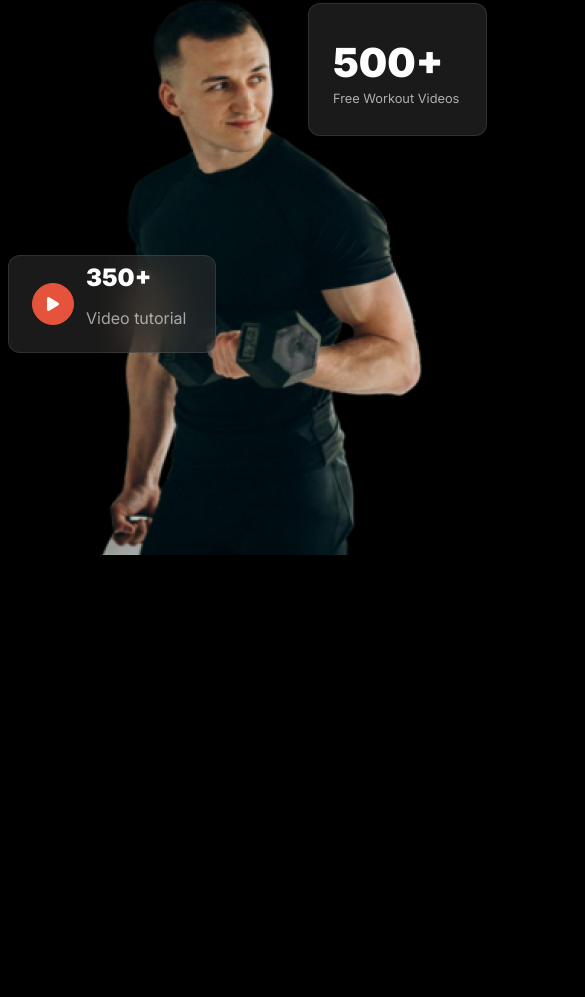
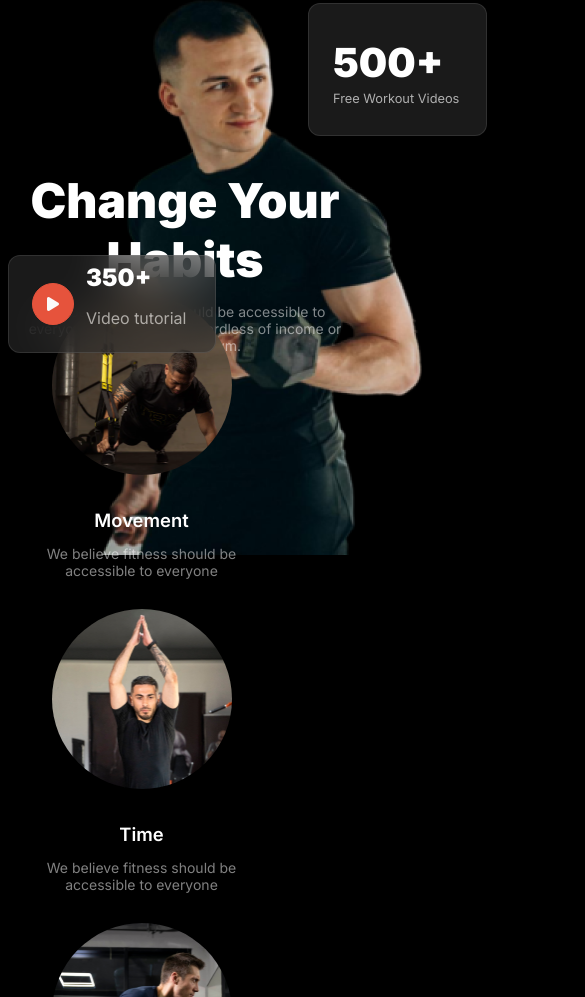
Before and after one commit to shahed0003/B10A2-versatile-ui, a plain HTML site: page index.html in a window 390 px wide. Shown: the part 1003-2000 px from the top of the page, 585 px wide, since content can reach past the window. Before the commit the page ends 1562 px from the top, so only its background shows below. Drawn offline with Linux system fonts and the light colour scheme.

Commit message:
this is my first comment for second try and complete footer & made it responsive for mobile & tablet

```diff
--- a/index.html
+++ b/index.html
@@ -60,6 +60,37 @@
         </div>
     </header>
     <main>
+        <section class="habit-section">
+            <div class="habit-section-head">
+                <div class="habit-body">
+                    <h3 class="habit-body-title">Change Your Habits</h3>
+                    <p class="habit-body-description">We believe fitness should be accessible to everyone, everywhere,
+                        regardless of income or access to a gym.</p>
+                </div>
+                <div class="habit-container">
+                    <div class="habit-image-container">
+                        <img src="assets/images/image 3.png" alt="">
+                        <h1 class="habit-image-title">Movement</h1>
+                        <p class="habit-image-description">We believe fitness should be accessible to everyone</p>
+                    </div>
+                    <div class="habit-image-container">
+                        <img src="assets/images/image 2.png" alt="">
+                        <h1 class="habit-image-title">Time</h1>
+                        <p class="habit-image-description">We believe fitness should be accessible to everyone</p>
+                    </div>
+                    <div class="habit-image-container">
+                        <img src="assets/images/image 4.png" alt="">
+                        <h1 class="habit-image-title">Practice</h1>
+                        <p class="habit-image-description">We believe fitness should be accessible to everyone</p>
+                    </div>
+                    <div class="habit-image-container">
+                        <img src="assets/images/image 5.png" alt="">
+                        <h1 class="habit-image-title">Weight Loss</h1>
+                        <p class="habit-image-description">We believe fitness should be accessible to everyone</p>
+                    </div>
+                </div>
+            </div>
+        </section>
     </main>
     <footer>
 
--- a/styles/style.CSS
+++ b/styles/style.CSS
@@ -38,17 +38,17 @@ body {
 
 /* header styles */
 header {
-    width: 98vw;
-    height: 97vh;
-    background: linear-gradient(180deg, rgba(17, 17, 17, 0.8) 0%, rgba(119, 119, 119, 0.25) 100%);
-
+    max-width: 1440px;
+    height: 100%;
+    background: rgba(128, 128, 128, 0.16) ;
+    margin: 0 auto;
 }
 
 #full-head {
     max-width: 1110px;
     margin: 50px auto;
     justify-self: center;
-    height: 97vh;
+    height: 768px;
 }
 
 /* nav styles */
@@ -224,10 +224,76 @@ header {
 }
 
 
+
+/* habit section */
+
+.habit-section {
+    width: 1440px;
+    margin: 100px auto;
+}
+
+.habit-section-head {
+    color: white;
+    width: 1044px;
+    margin: 0 auto;
+}
+.habit-body{
+    text-align: center;
+}
+.habit-body-title{
+    font-size: 3rem;
+    font-weight: 900;
+    color: var(--font-color-white);
+    margin: 0;
+}
+.habit-body-description{
+    font-size: 0.875rem;
+    font-weight: 400;
+    color: rgba(255, 255, 255, 0.5);
+    margin-bottom: 58px;
+}
+
+.habit-container {
+    display: grid;
+    grid-template-columns: repeat(4, 1fr);
+    gap: 40px;
+}
+.habit-image-container{
+    max-width: 231px;
+    max-height: 274px;
+    text-align: center;
+}
+
+.habit-image-container img{
+    width: 180px;
+    height: 180px;
+    border-radius: 50%;
+    margin: 30px 25.5px;
+    margin-top: 0;
+}
+
+.habit-image-title{
+    font-size: 1.15rem;
+    font-weight: 600;
+    margin: 0px;
+}
+
+.habit-image-description{
+    font-size: 0.875rem;
+    font-weight: 400;
+    color: rgba(255, 255, 255, 0.5);
+}
+
+
+
+
 @media screen and (max-width: 575px) {
     header {
-    background: none;
+        height: 1024px;
+        width: 393px;
+        background: none;
     }
+
     .nav-bar {
         margin-left: 50px;
     }
@@ -266,10 +332,12 @@ header {
         gap: 50px;
         margin-left: 50px;
     }
-    .banner div button{
+
+    .banner div button {
         padding: 16px 40px;
         width: 100%;
     }
+
     #btn-club {
         display: none;
     }
@@ -293,5 +361,27 @@ header {
         margin-left: 300px;
     }
 
+/* habit section */
+
+.habit-section{
+    width: 338px;
+    height: 1398px;
+}
+
+.habit-body{
+    width: 318px;
+    height: 124px;
+}
+
+.habit-container {
+    display: grid;
+    grid-template-columns: repeat(1, 1fr);
+    gap: 40px;
+}
+
+
+
+
+
 
 }
--- /dev/null
+++ b/styles/style2.CSS
@@ -0,0 +1,201 @@
+@import url('https://fonts.googleapis.com/css2?family=Inter:ital,opsz,wght@0,14..32,100..900;1,14..32,100..900&display=swap');
+
+@font-face {
+    font-family: 'Miama';
+    src: url(../assets/miama-font/Miama.ttf) format('truetype');
+}
+
+.inter-font {
+    font-family: "Inter", sans-serif;
+    font-optical-sizing: auto;
+    font-weight: 400;
+    font-style: normal;
+}
+
+/* shared style */
+
+.display-flex {
+    display: flex;
+}
+
+body {
+    background-color: black;
+}
+
+
+
+
+
+
+
+
+
+
+
+
+
+
+
+
+
+
+
+
+
+
+
+
+
+
+
+
+
+
+
+
+
+
+
+
+
+
+/* footer styles */
+
+footer {
+    /* max-width: 1440px; */
+    /* max-height: 489px; */
+    background-color: rgba(255, 255, 255, 0.1);
+    padding-top: 66px;
+    padding-bottom: 35px;
+}
+
+.footer-body {
+    max-width: 1100px;
+    margin: 0 auto;
+    gap: 102px;
+    padding-bottom: 79px;
+}
+
+.footer-part1 {
+    width: 443px;
+    height: 176px;
+}
+
+.part1-title {
+    font-size: 4.40rem;
+    font-weight: 900;
+    color: rgba(230, 83, 60, 1);
+    margin: 0;
+}
+
+.part1-description {
+    font-size: 0.85rem;
+    font-weight: 400;
+    color: rgba(255, 255, 255, 0.5);
+}
+
+
+.footer-part2 {
+    gap: 152px;
+}
+
+.footer-right {}
+
+.part2-title {
+    font-size: 2rem;
+    font-weight: 700;
+    color: rgba(255, 255, 255, 1);
+}
+
+.part2-item {
+    font-size: 1.45rem;
+    font-weight: 400;
+    color: rgba(255, 255, 255, 0.5);
+    margin: 0;
+    margin-bottom: 20px;
+}
+
+#footer-hr {
+    max-width: 1059.5px;
+    border: 1px solid rgba(255, 255, 255, 0.1);
+}
+
+.footer-end {
+    margin: 36px auto;
+    text-align: center;
+    font-size: 1.25rem;
+    font-weight: 400;
+    color: rgba(255, 255, 255, 0.5);
+}
+
+/* media quary */
+/* for phone */
+@media screen and (max-width: 576px) {
+
+
+
+
+
+
+
+
+
+
+
+
+
+
+
+
+
+
+
+
+
+
+
+
+
+
+   /* footer */
+
+    footer {
+        width: 100%;
+    }
+
+    .footer-body,
+    .footer-part2 {
+        flex-direction: column;
+        gap: 20px;
+    }
+
+    .footer-part1 {
+        width: 100%;
+    }
+}
+
+
+
+/* for tablet */
+@media screen and (min-width: 576px) and (max-width: 992px) {
+
+
+
+
+
+
+
+
+
+
+
+
+
+
+    /* footer */
+    .footer-body{
+        flex-direction: column;
+        gap: 20px;
+        margin: 0 32px;
+    }
+}
```
Also changed, not shown: index2.html (added, +50 -0 lines).
